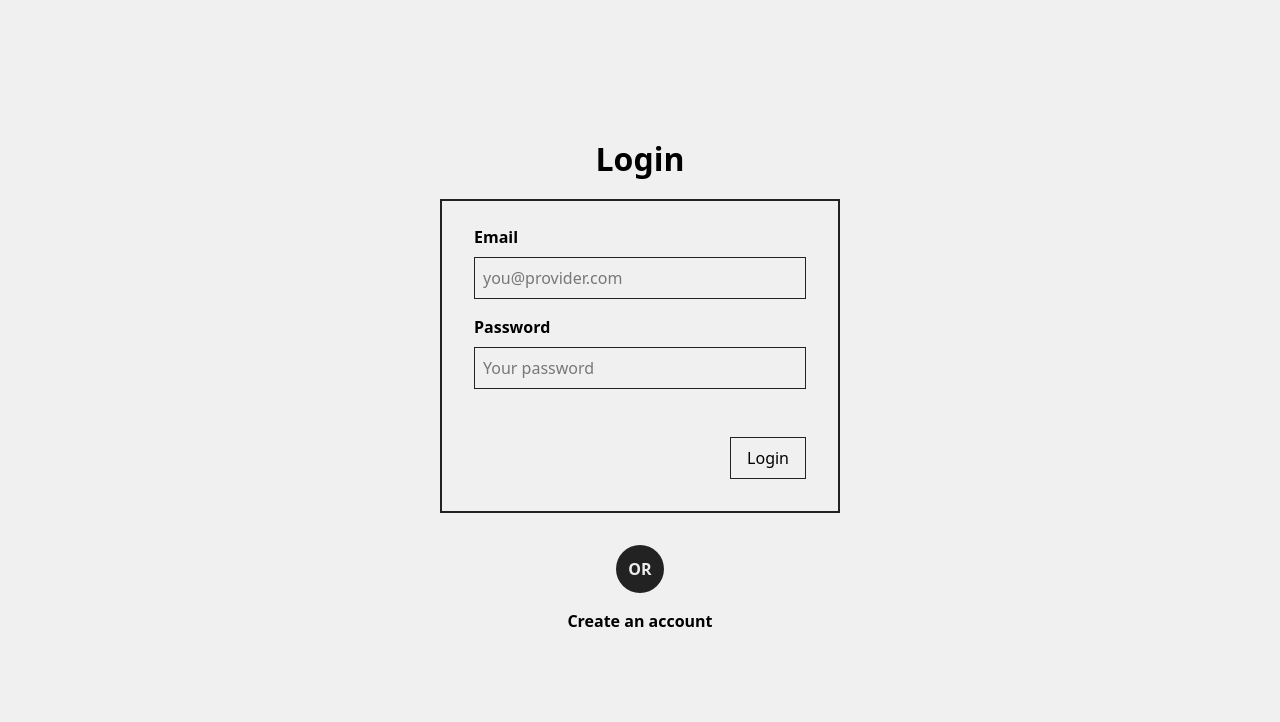
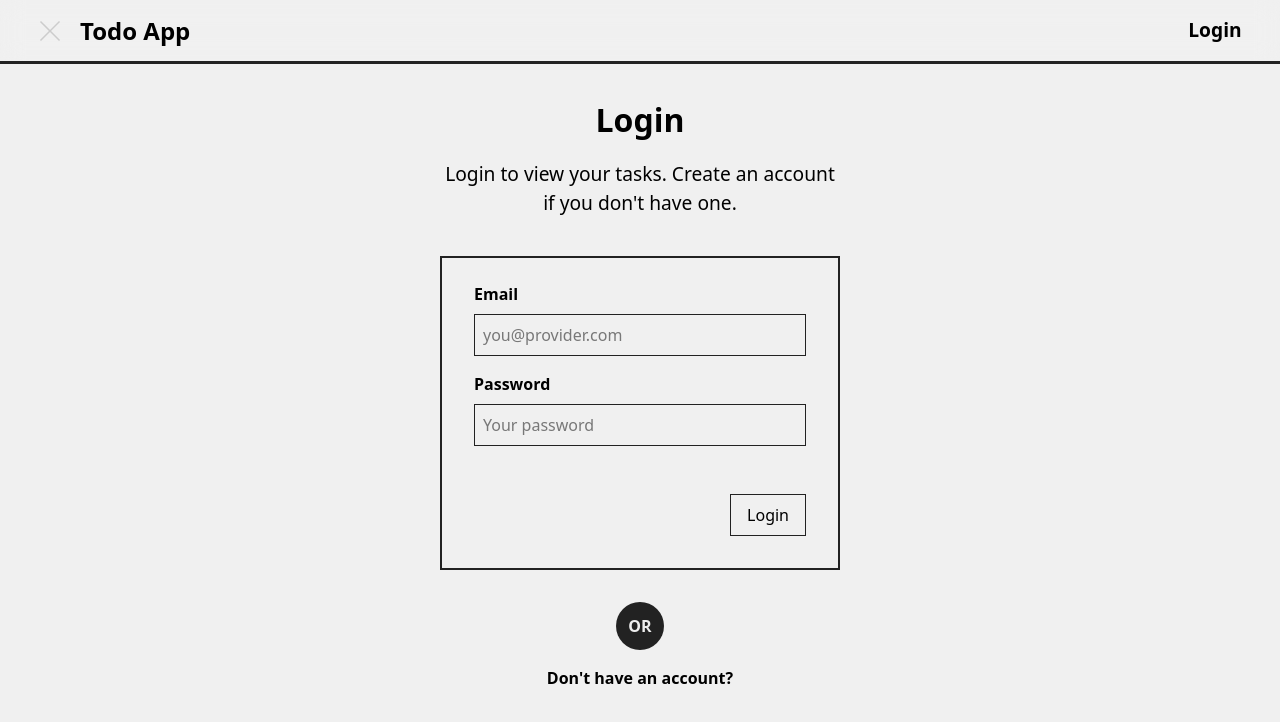
Before and after one commit to Blockzilla101/blog-app, a Vue app: page /login in a window 1280 px wide. Shown: the top 722 px of the page. Built offline with nearby package versions, Linux system fonts and the light colour scheme.

Commit message:
fix styling

```diff
--- a/src/App.vue
+++ b/src/App.vue
@@ -2,14 +2,84 @@
 </script>
 
 <template>
+    <header>
+        <nav>
+            <div class="logo">
+                <div>
+                    <img alt="logo" src="/placeholder.svg">
+                </div>
+                <h1>Todo App</h1>
+            </div>
+            <ul>
+                <li>
+                    <router-link to="/login">Login</router-link>
+                </li>
+            </ul>
+        </nav>
+    </header>
+
     <main>
-        <RouterView v-slot="{ Component }">
-            <Transition name="fade">
-                <component :is="Component" />
-            </Transition>
-        </RouterView>
+        <RouterView></RouterView>
     </main>
 </template>
 
 <style scoped>
+
+nav {
+    width: 100%;
+    display: flex;
+    justify-content: space-between;
+    align-items: center;
+    border-bottom: 3px solid var(--foreground-color);
+    backdrop-filter: blur(12px);
+    padding: 0 0 0 2em;
+    height: 4em;
+    font-weight: 800;
+}
+
+nav .logo {
+    display: flex;
+    font-size: 1.5em;
+    gap: 0.5em
+}
+
+nav .logo img {
+    max-height: 1.5em;
+}
+
+nav ul {
+    display: flex;
+    height: 100%;
+}
+
+nav ul li {
+    position: relative;
+    display: flex;
+    align-items: center;
+    padding: 0 2em;
+    font-size: 1.2em;
+    transition: 0.2s ease-in-out;
+    overflow: hidden;
+}
+
+nav ul li::before {
+    position: absolute;
+    content: "";
+    background: var(--foreground-color);
+    width: 100%;
+    height: 100%;
+    left: 0;
+    transform: translateY(100%);
+    transition: 0.2s ease-in-out;
+    z-index: -1;
+}
+
+nav ul li:hover::before {
+    transform: translateY(0);
+}
+
+nav ul li:hover {
+    color: var(--background-color);
+}
+
 </style>
--- a/src/style.css
+++ b/src/style.css
@@ -24,31 +24,33 @@ body {
     margin: 0;
 }
 
-#app {
-    max-width: 1280px;
+main {
+    display: flex;
+    flex-direction: column;
     margin: 0 auto;
-    text-align: center;
+    justify-content: center;
+    min-height: 80vh;
 }
 
-section {
+.account-section {
     display: flex;
     flex-direction: column;
-    justify-content: center;
     align-items: center;
-    height: 100vh;
-    max-width: 25em;
-    margin: 0 auto;
+    align-self: center;
+    width: 25em;
+    margin-top: 2em;
 }
 
-section h1 {
+.account-section h1 {
     font-size: 2em;
     margin-bottom: 0.5em;
     font-weight: 800;
 }
 
-section p {
+.account-section p {
     font-size: 1.2em;
     margin-bottom: 2em;
+    text-align: center;
 }
 
 .form {
--- a/src/views/LoginView.vue
+++ b/src/views/LoginView.vue
@@ -3,8 +3,9 @@
 </script>
 
 <template>
-    <section>
+    <section class="account-section">
         <h1>Login</h1>
+        <p>Login to view your tasks. Create an account if you don't have one.</p>
 
         <form class="form">
             <div class="user-input">
@@ -22,12 +23,10 @@
 
         <div class="alternative">
             <span class="or"><span>OR</span></span>
-            <router-link class="link" to="/sign-up">Create an account</router-link>
+            <router-link class="link" to="/sign-up">Don't have an account?</router-link>
         </div>
     </section>
 </template>
 
 <style scoped>
-
-
 </style>
--- a/src/views/SignUpView.vue
+++ b/src/views/SignUpView.vue
@@ -3,7 +3,7 @@
 </script>
 
 <template>
-    <section>
+    <section class="account-section">
         <h1>Sign Up</h1>
         <p>Create your account today to start organizing your tasks.</p>
 
```
